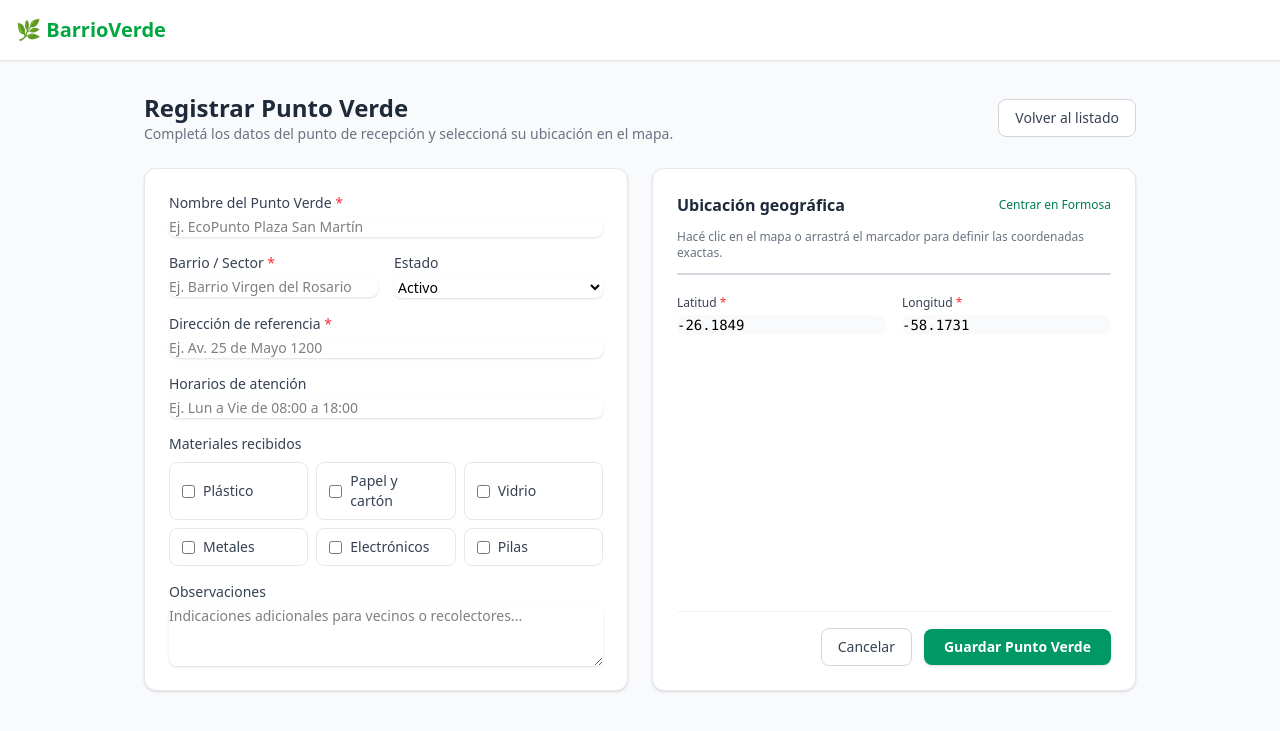
After one commit to cuellaralex314-hola/Sistema-Comunitario-de-Reciclaje, a Laravel app: page /admin/puntos-verdes/crear in a window 1280 px wide. The commit adds this page. Shown: the top 731 px of the page. Run offline with Laravel 12, Linux system fonts and the light colour scheme; style sheets or scripts are compiled from the project's sources.

Commit message:
feat(frontend): agregar formulario administrativo de puntos verdes con mapa

```diff
--- /dev/null
+++ b/resources/views/admin/puntos-verdes/create.blade.php
@@ -0,0 +1,299 @@
+@extends('layouts.app')
+
+@section('title', 'Nuevo Punto Verde — BarrioVerde')
+
+@push('styles')
+    <link
+        rel="stylesheet"
+        href="https://unpkg.com/leaflet@1.9.4/dist/leaflet.css"
+        crossorigin=""
+    />
+    <style>
+        #map-punto-verde {
+            height: 360px;
+            width: 100%;
+            z-index: 1;
+        }
+    </style>
+@endpush
+
+@section('content')
+<div class="mx-auto max-w-5xl px-4 py-8">
+    <div class="mb-6 flex items-center justify-between">
+        <div>
+            <h1 class="text-2xl font-bold text-gray-800">Registrar Punto Verde</h1>
+            <p class="text-sm text-gray-500">Completá los datos del punto de recepción y seleccioná su ubicación en el mapa.</p>
+        </div>
+        <a
+            href="{{ route('admin.puntos-verdes.index') }}"
+            class="rounded-lg border border-gray-300 bg-white px-4 py-2 text-sm font-medium text-gray-700 hover:bg-gray-50"
+        >
+            Volver al listado
+        </a>
+    </div>
+
+    @if ($errors->any())
+        <div class="mb-6 rounded-lg border border-red-200 bg-red-50 p-4 text-sm text-red-700">
+            <p class="font-semibold">Revisá los siguientes campos:</p>
+            <ul class="mt-1 list-disc pl-5">
+                @foreach ($errors->all() as $error)
+                    <li>{{ $error }}</li>
+                @endforeach
+            </ul>
+        </div>
+    @endif
+
+    <form
+        action="{{ route('admin.puntos-verdes.store') }}"
+        method="POST"
+        class="grid grid-cols-1 gap-6 lg:grid-cols-2"
+    >
+        @csrf
+
+        {{-- Columna izquierda: datos administrativos --}}
+        <div class="space-y-4 rounded-xl border border-gray-200 bg-white p-6 shadow-sm">
+            <div>
+                <label for="nombre" class="block text-sm font-medium text-gray-700">
+                    Nombre del Punto Verde <span class="text-red-500">*</span>
+                </label>
+                <input
+                    type="text"
+                    id="nombre"
+                    name="nombre"
+                    value="{{ old('nombre') }}"
+                    required
+                    placeholder="Ej. EcoPunto Plaza San Martín"
+                    class="mt-1 block w-full rounded-lg border-gray-300 shadow-sm focus:border-emerald-500 focus:ring-emerald-500 sm:text-sm"
+                />
+            </div>
+
+            <div class="grid grid-cols-1 gap-4 sm:grid-cols-2">
+                <div>
+                    <label for="barrio" class="block text-sm font-medium text-gray-700">
+                        Barrio / Sector <span class="text-red-500">*</span>
+                    </label>
+                    <input
+                        type="text"
+                        id="barrio"
+                        name="barrio"
+                        value="{{ old('barrio') }}"
+                        required
+                        placeholder="Ej. Barrio Virgen del Rosario"
+                        class="mt-1 block w-full rounded-lg border-gray-300 shadow-sm focus:border-emerald-500 focus:ring-emerald-500 sm:text-sm"
+                    />
+                </div>
+
+                <div>
+                    <label for="estado" class="block text-sm font-medium text-gray-700">
+                        Estado
+                    </label>
+                    <select
+                        id="estado"
+                        name="estado"
+                        class="mt-1 block w-full rounded-lg border-gray-300 shadow-sm focus:border-emerald-500 focus:ring-emerald-500 sm:text-sm"
+                    >
+                        <option value="activo" @selected(old('estado', 'activo') === 'activo')>Activo</option>
+                        <option value="mantenimiento" @selected(old('estado') === 'mantenimiento')>En mantenimiento</option>
+                        <option value="inactivo" @selected(old('estado') === 'inactivo')>Inactivo</option>
+                    </select>
+                </div>
+            </div>
+
+            <div>
+                <label for="direccion" class="block text-sm font-medium text-gray-700">
+                    Dirección de referencia <span class="text-red-500">*</span>
+                </label>
+                <input
+                    type="text"
+                    id="direccion"
+                    name="direccion"
+                    value="{{ old('direccion') }}"
+                    required
+                    placeholder="Ej. Av. 25 de Mayo 1200"
+                    class="mt-1 block w-full rounded-lg border-gray-300 shadow-sm focus:border-emerald-500 focus:ring-emerald-500 sm:text-sm"
+                />
+            </div>
+
+            <div>
+                <label for="horario" class="block text-sm font-medium text-gray-700">
+                    Horarios de atención
+                </label>
+                <input
+                    type="text"
+                    id="horario"
+                    name="horario"
+                    value="{{ old('horario') }}"
+                    placeholder="Ej. Lun a Vie de 08:00 a 18:00"
+                    class="mt-1 block w-full rounded-lg border-gray-300 shadow-sm focus:border-emerald-500 focus:ring-emerald-500 sm:text-sm"
+                />
+            </div>
+
+            <div>
+                <span class="block text-sm font-medium text-gray-700">Materiales recibidos</span>
+                @php
+                    $materialesDisponibles = ['Plástico', 'Papel y cartón', 'Vidrio', 'Metales', 'Electrónicos', 'Pilas'];
+                    $seleccionados = old('materiales', []);
+                @endphp
+                <div class="mt-2 grid grid-cols-2 gap-2 sm:grid-cols-3">
+                    @foreach ($materialesDisponibles as $material)
+                        <label class="inline-flex items-center gap-2 rounded-lg border border-gray-200 px-3 py-2 text-sm text-gray-700 hover:bg-gray-50">
+                            <input
+                                type="checkbox"
+                                name="materiales[]"
+                                value="{{ $material }}"
+                                @checked(in_array($material, $seleccionados))
+                                class="rounded border-gray-300 text-emerald-600 focus:ring-emerald-500"
+                            />
+                            <span>{{ $material }}</span>
+                        </label>
+                    @endforeach
+                </div>
+            </div>
+
+            <div>
+                <label for="observaciones" class="block text-sm font-medium text-gray-700">
+                    Observaciones
+                </label>
+                <textarea
+                    id="observaciones"
+                    name="observaciones"
+                    rows="3"
+                    placeholder="Indicaciones adicionales para vecinos o recolectores..."
+                    class="mt-1 block w-full rounded-lg border-gray-300 shadow-sm focus:border-emerald-500 focus:ring-emerald-500 sm:text-sm"
+                >{{ old('observaciones') }}</textarea>
+            </div>
+        </div>
+
+        {{-- Columna derecha: selector geográfico en mapa --}}
+        <div class="flex flex-col justify-between space-y-4 rounded-xl border border-gray-200 bg-white p-6 shadow-sm">
+            <div class="space-y-3">
+                <div class="flex items-center justify-between">
+                    <h2 class="text-base font-semibold text-gray-800">Ubicación geográfica</h2>
+                    <button
+                        type="button"
+                        id="btn-centrar-formosa"
+                        class="text-xs font-medium text-emerald-700 hover:underline"
+                    >
+                        Centrar en Formosa
+                    </button>
+                </div>
+
+                <p class="text-xs text-gray-500">
+                    Hacé clic en el mapa o arrastrá el marcador para definir las coordenadas exactas.
+                </p>
+
+                <div id="map-punto-verde" class="rounded-lg border border-gray-300"></div>
+
+                <div class="grid grid-cols-2 gap-4 pt-2">
+                    <div>
+                        <label for="latitud" class="block text-xs font-medium text-gray-700">
+                            Latitud <span class="text-red-500">*</span>
+                        </label>
+                        <input
+                            type="text"
+                            id="latitud"
+                            name="latitud"
+                            value="{{ old('latitud', '-26.1849') }}"
+                            required
+                            class="mt-1 block w-full rounded-lg border-gray-300 bg-gray-50 font-mono text-sm focus:border-emerald-500 focus:ring-emerald-500"
+                        />
+                    </div>
+                    <div>
+                        <label for="longitud" class="block text-xs font-medium text-gray-700">
+                            Longitud <span class="text-red-500">*</span>
+                        </label>
+                        <input
+                            type="text"
+                            id="longitud"
+                            name="longitud"
+                            value="{{ old('longitud', '-58.1731') }}"
+                            required
+                            class="mt-1 block w-full rounded-lg border-gray-300 bg-gray-50 font-mono text-sm focus:border-emerald-500 focus:ring-emerald-500"
+                        />
+                    </div>
+                </div>
+            </div>
+
+            <div class="flex items-center justify-end gap-3 border-t border-gray-100 pt-4">
+                <a
+                    href="{{ route('admin.puntos-verdes.index') }}"
+                    class="rounded-lg border border-gray-300 px-4 py-2 text-sm font-medium text-gray-700 hover:bg-gray-50"
+                >
+                    Cancelar
+                </a>
+                <button
+                    type="submit"
+                    class="rounded-lg bg-emerald-600 px-5 py-2 text-sm font-semibold text-white shadow-sm hover:bg-emerald-700 focus:outline-none focus:ring-2 focus:ring-emerald-500"
+                >
+                    Guardar Punto Verde
+                </button>
+            </div>
+        </div>
+    </form>
+</div>
+@endsection
+
+@push('scripts')
+    <script
+        src="https://unpkg.com/leaflet@1.9.4/dist/leaflet.js"
+        crossorigin=""
+    ></script>
+    <script>
+        document.addEventListener('DOMContentLoaded', () => {
+            const latInput = document.getElementById('latitud');
+            const lngInput = document.getElementById('longitud');
+            const btnCentrar = document.getElementById('btn-centrar-formosa');
+
+            const defaultLat = -26.1849;
+            const defaultLng = -58.1731;
+
+            const initialLat = parseFloat(latInput.value) || defaultLat;
+            const initialLng = parseFloat(lngInput.value) || defaultLng;
+
+            const map = L.map('map-punto-verde').setView([initialLat, initialLng], 13);
+
+            L.tileLayer('https://{s}.tile.openstreetmap.org/{z}/{x}/{y}.png', {
+                maxZoom: 19,
+                attribution: '&copy; OpenStreetMap contributors'
+            }).addTo(map);
+
+            const marker = L.marker([initialLat, initialLng], { draggable: true }).addTo(map);
+
+            function actualizarCoordenadas(lat, lng, centrar = false) {
+                const latFixed = Number(lat).toFixed(6);
+                const lngFixed = Number(lng).toFixed(6);
+
+                latInput.value = latFixed;
+                lngInput.value = lngFixed;
+                marker.setLatLng([latFixed, lngFixed]);
+
+                if (centrar) {
+                    map.setView([latFixed, lngFixed], map.getZoom());
+                }
+            }
+
+            map.on('click', (e) => {
+                actualizarCoordenadas(e.latlng.lat, e.latlng.lng, false);
+            });
+
+            marker.on('dragend', () => {
+                const pos = marker.getLatLng();
+                actualizarCoordenadas(pos.lat, pos.lng, false);
+            });
+
+            [latInput, lngInput].forEach((input) => {
+                input.addEventListener('change', () => {
+                    const lat = parseFloat(latInput.value);
+                    const lng = parseFloat(lngInput.value);
+                    if (!Number.isNaN(lat) && !Number.isNaN(lng)) {
+                        actualizarCoordenadas(lat, lng, true);
+                    }
+                });
+            });
+
+            btnCentrar?.addEventListener('click', () => {
+                actualizarCoordenadas(defaultLat, defaultLng, true);
+            });
+        });
+    </script>
+@endpush
--- a/routes/web.php
+++ b/routes/web.php
@@ -41,3 +41,12 @@ Route::get('/mis-publicaciones', function () {
 Route::get('/puntos-verdes', function () {
     return view('puntos-verdes.index');
 })->name('puntos-verdes.index');
+
+Route::view('/admin/puntos-verdes/crear', 'admin.puntos-verdes.create')
+    ->name('admin.puntos-verdes.create');
+
+Route::redirect('/admin/puntos-verdes', '/')
+    ->name('admin.puntos-verdes.index');
+
+Route::post('/admin/puntos-verdes', fn () => redirect('/'))
+    ->name('admin.puntos-verdes.store');
```
Also changed, not shown: resources/views/puntos-verdes/index.blade.php (+52 -22 lines).
